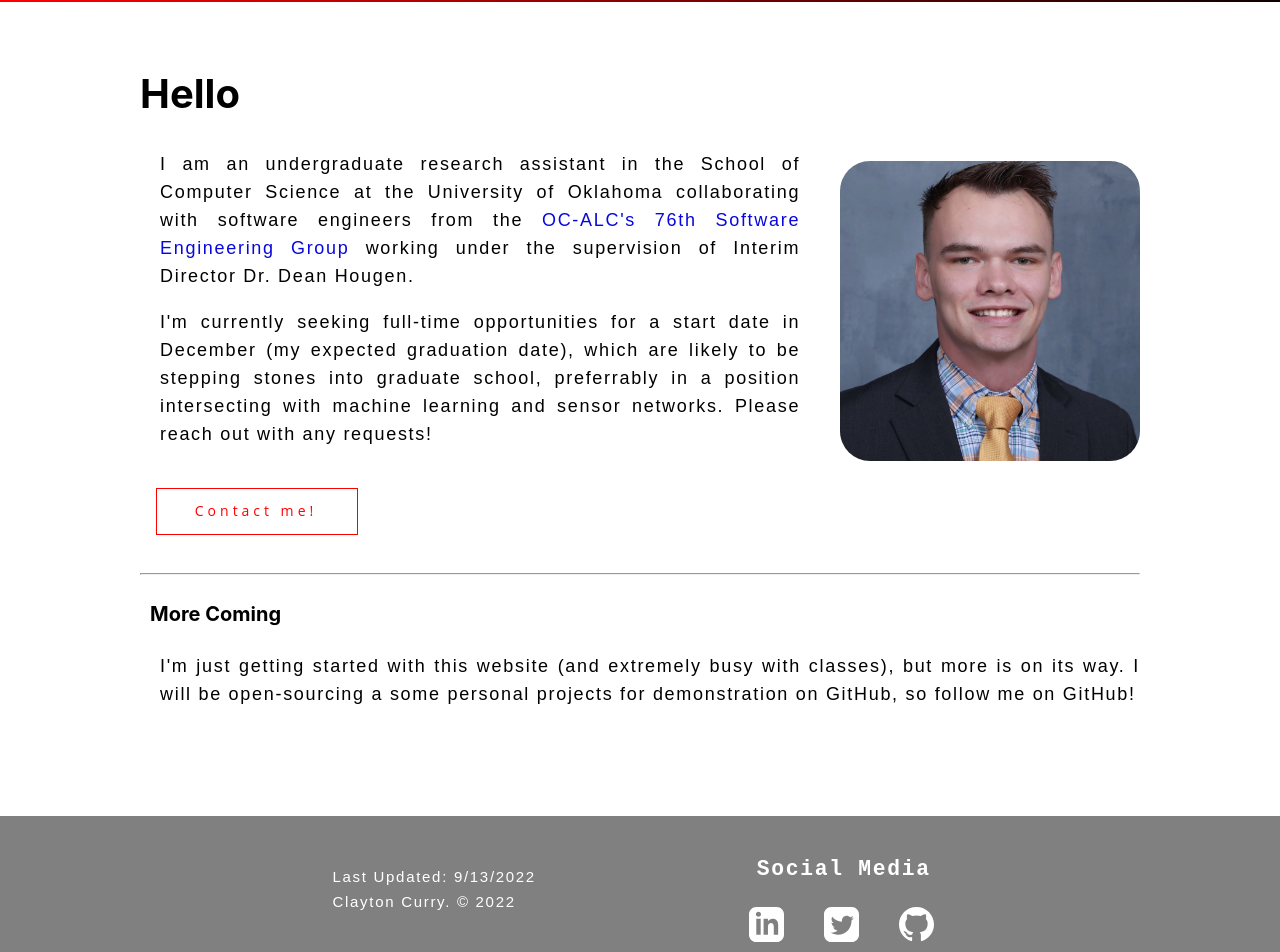
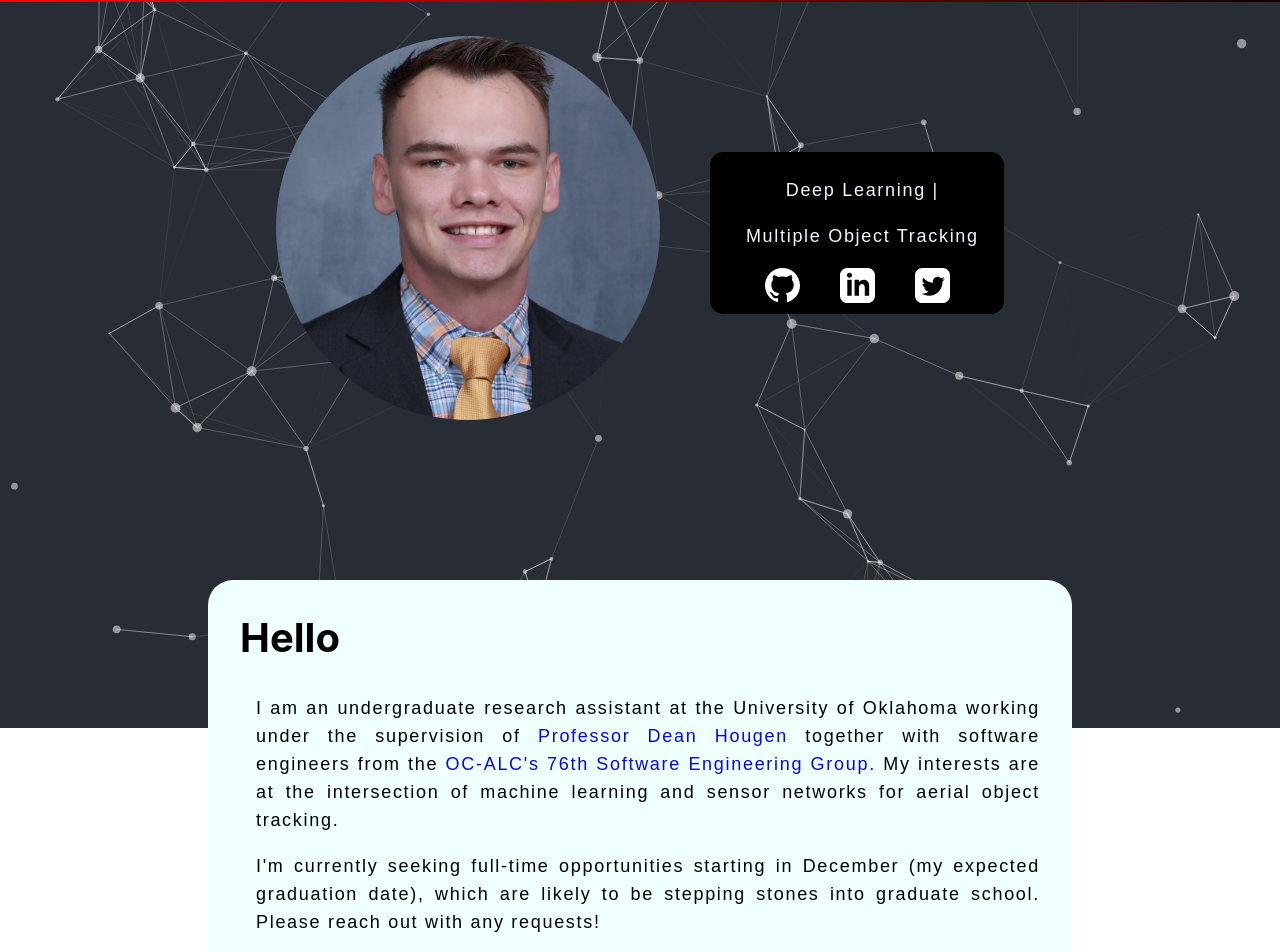
Before and after one commit to clay-curry/Website, a React (Create React App) app: page / in a window 1280 px wide. Shown: the part 72-1024 px from the top of the page. Built offline with nearby package versions, Linux system fonts and the light colour scheme.

Commit message:
added updates

```diff
--- a/package.json
+++ b/package.json
@@ -18,6 +18,8 @@
     "react-latex": "^2.0.0",
     "react-router-dom": "^6.3.0",
     "react-scripts": "^2.1.3",
+    "react-tsparticles": "^2.3.1",
+    "tsparticles": "^2.3.1",
     "typescript": "^4.5.5",
     "web-vitals": "^2.1.4"
   },
--- a/src/components/Footer.tsx
+++ b/src/components/Footer.tsx
@@ -1,17 +1,33 @@
-import React, { Fragment } from 'react';
+import React, { useCallback, Fragment } from 'react';
+import type { Engine } from "tsparticles-engine";
+import { Container } from 'react-dom';
+import { loadFull } from "tsparticles";
 import '../styles/footer.css';
+import Particles from "react-tsparticles";
+import particlesOptions from "./particles.json";
+import { ISourceOptions } from "tsparticles-engine";
 
-  class Footer extends React.Component {
-    render() {
+function Footer() {
+
+    const particlesInit = useCallback(async (engine: Engine) => {
+        await loadFull(engine);
+    }, []);
+
+    const particlesLoaded = useCallback(async (container: Container | undefined) => {
+        await console.log(container);
+      }, []);
+
     return (
         <footer id='foot'>
             <div className='footer-container'>
                 <LastUpdated />
                 <SocialMedia />
             </div>
+            <div className='pheader'>
+            <Particles options={particlesOptions as ISourceOptions} init={particlesInit} />
+            </div>
         </footer>
     );
-    }
 }
 
 
@@ -19,7 +35,7 @@
     return (
         <div className='site-info'>
             <p>Last Updated: 9/13/2022</p>
-            <p>Clayton Curry. © 2022</p>
+            <p>© 2022. <a href="/LICENSE.md">MIT License</a></p>
         </div>
     );
 }
@@ -29,9 +45,9 @@
         <div className='social-media'>
             <p>Social Media</p>
             <div>
+                <a href="https://github.com/claycurry34"><svg id="gh" xmlns="http://www.w3.org/2000/svg" viewBox="0 0 24 24"><path fill="currentColor" d="M12 0c-6.626 0-12 5.373-12 12 0 5.302 3.438 9.8 8.207 11.387.599.111.793-.261.793-.577v-2.234c-3.338.726-4.033-1.416-4.033-1.416-.546-1.387-1.333-1.756-1.333-1.756-1.089-.745.083-.729.083-.729 1.205.084 1.839 1.237 1.839 1.237 1.07 1.834 2.807 1.304 3.492.997.107-.775.418-1.305.762-1.604-2.665-.305-5.467-1.334-5.467-5.931 0-1.311.469-2.381 1.236-3.221-.124-.303-.535-1.524.117-3.176 0 0 1.008-.322 3.301 1.23.957-.266 1.983-.399 3.003-.404 1.02.005 2.047.138 3.006.404 2.291-1.552 3.297-1.23 3.297-1.23.653 1.653.242 2.874.118 3.176.77.84 1.235 1.911 1.235 3.221 0 4.609-2.807 5.624-5.479 5.921.43.372.823 1.102.823 2.222v3.293c0 .319.192.694.801.576 4.765-1.589 8.199-6.086 8.199-11.386 0-6.627-5.373-12-12-12z"/></svg></a>
                 <a href="https://www.linkedin.com/in/clay-curry/"><svg id="in" xmlns="http://www.w3.org/2000/svg" viewBox="0 0 24 24"><path fill="currentColor" d="M19 0h-14c-2.761 0-5 2.239-5 5v14c0 2.761 2.239 5 5 5h14c2.762 0 5-2.239 5-5v-14c0-2.761-2.238-5-5-5zm-11 19h-3v-11h3v11zm-1.5-12.268c-.966 0-1.75-.79-1.75-1.764s.784-1.764 1.75-1.764 1.75.79 1.75 1.764-.783 1.764-1.75 1.764zm13.5 12.268h-3v-5.604c0-3.368-4-3.113-4 0v5.604h-3v-11h3v1.765c1.396-2.586 7-2.777 7 2.476v6.759z"/></svg></a>
                 <a href="https://twitter.com/claycurry_"><svg id="tw" xmlns="http://www.w3.org/2000/svg" viewBox="0 0 24 24"><path fill="currentColor" d="M19 0h-14c-2.761 0-5 2.239-5 5v14c0 2.761 2.239 5 5 5h14c2.762 0 5-2.239 5-5v-14c0-2.761-2.238-5-5-5zm-.139 9.237c.209 4.617-3.234 9.765-9.33 9.765-1.854 0-3.579-.543-5.032-1.475 1.742.205 3.48-.278 4.86-1.359-1.437-.027-2.649-.976-3.066-2.28.515.098 1.021.069 1.482-.056-1.579-.317-2.668-1.739-2.633-3.26.442.246.949.394 1.486.411-1.461-.977-1.875-2.907-1.016-4.383 1.619 1.986 4.038 3.293 6.766 3.43-.479-2.053 1.08-4.03 3.199-4.03.943 0 1.797.398 2.395 1.037.748-.147 1.451-.42 2.086-.796-.246.767-.766 1.41-1.443 1.816.664-.08 1.297-.256 1.885-.517-.439.656-.996 1.234-1.639 1.697z"/></svg></a>
-                <a href="https://github.com/claycurry34"><svg id="gh" xmlns="http://www.w3.org/2000/svg" viewBox="0 0 24 24"><path fill="currentColor" d="M12 0c-6.626 0-12 5.373-12 12 0 5.302 3.438 9.8 8.207 11.387.599.111.793-.261.793-.577v-2.234c-3.338.726-4.033-1.416-4.033-1.416-.546-1.387-1.333-1.756-1.333-1.756-1.089-.745.083-.729.083-.729 1.205.084 1.839 1.237 1.839 1.237 1.07 1.834 2.807 1.304 3.492.997.107-.775.418-1.305.762-1.604-2.665-.305-5.467-1.334-5.467-5.931 0-1.311.469-2.381 1.236-3.221-.124-.303-.535-1.524.117-3.176 0 0 1.008-.322 3.301 1.23.957-.266 1.983-.399 3.003-.404 1.02.005 2.047.138 3.006.404 2.291-1.552 3.297-1.23 3.297-1.23.653 1.653.242 2.874.118 3.176.77.84 1.235 1.911 1.235 3.221 0 4.609-2.807 5.624-5.479 5.921.43.372.823 1.102.823 2.222v3.293c0 .319.192.694.801.576 4.765-1.589 8.199-6.086 8.199-11.386 0-6.627-5.373-12-12-12z"/></svg></a>
             </div>
         </div>
     );
--- /dev/null
+++ b/src/components/particles.json
@@ -0,0 +1,74 @@
+{
+  "background": {
+    "color": {
+      "value": "#282c34"
+    }
+  },
+  "fpsLimit": 120,
+  "interactivity": {
+    "events": {
+      "onClick": {
+        "enable": true,
+        "mode": "push"
+      },
+
+      "resize": true
+    },
+    "modes": {
+      "bubble": {
+        "distance": 400,
+        "duration": 2,
+        "opacity": 0.8,
+        "size": 25
+      },
+      "push": {
+        "quantity": 4
+      },
+      "repulse": {
+        "distance": 200,
+        "duration": 0.4
+      }
+    }
+  },
+  "particles": {
+    "color": {
+      "value": "#ffffff"
+    },
+    "links": {
+      "color": "#ffffff",
+      "distance": 150,
+      "enable": true,
+      "opacity": 0.5,
+      "width": 1
+    },
+    "collisions": {
+      "enable": true
+    },
+    "move": {
+      "direction": "none",
+      "enable": true,
+      "outMode": "bounce",
+      "random": false,
+      "speed": 0.6,
+      "straight": false
+    },
+    "number": {
+      "density": {
+        "enable": true,
+        "value_area": 800
+      },
+      "value": 80
+    },
+    "opacity": {
+      "value": 0.5
+    },
+    "shape": {
+      "type": "circle"
+    },
+    "size": {
+      "random": true,
+      "value": 5
+    }
+  },
+  "detectRetina": true
+}
--- a/src/index.tsx
+++ b/src/index.tsx
@@ -5,8 +5,6 @@
 import NavBar from './components/NavBar';
 import Footer from './components/Footer';
 import { Home, Research, Projects, Contact } from './pages';
-
-
 
 ReactDOM.render(
   <React.StrictMode>
--- a/src/pages/Home.tsx
+++ b/src/pages/Home.tsx
@@ -7,9 +7,22 @@
 
   return (
     <>
+      <div className='me'>
+        <img src={require('../images/Clay_Face.JPG')} alt="Portrait of Clayton Curry" />
+        <div className='social-media'>
+        <p>Deep Learning | </p>
+        <p>Multiple Object Tracking</p>
+          <div>
+            <a href="https://github.com/claycurry34"><svg id="gh" xmlns="http://www.w3.org/2000/svg" viewBox="0 0 24 24"><path fill="currentColor" d="M12 0c-6.626 0-12 5.373-12 12 0 5.302 3.438 9.8 8.207 11.387.599.111.793-.261.793-.577v-2.234c-3.338.726-4.033-1.416-4.033-1.416-.546-1.387-1.333-1.756-1.333-1.756-1.089-.745.083-.729.083-.729 1.205.084 1.839 1.237 1.839 1.237 1.07 1.834 2.807 1.304 3.492.997.107-.775.418-1.305.762-1.604-2.665-.305-5.467-1.334-5.467-5.931 0-1.311.469-2.381 1.236-3.221-.124-.303-.535-1.524.117-3.176 0 0 1.008-.322 3.301 1.23.957-.266 1.983-.399 3.003-.404 1.02.005 2.047.138 3.006.404 2.291-1.552 3.297-1.23 3.297-1.23.653 1.653.242 2.874.118 3.176.77.84 1.235 1.911 1.235 3.221 0 4.609-2.807 5.624-5.479 5.921.43.372.823 1.102.823 2.222v3.293c0 .319.192.694.801.576 4.765-1.589 8.199-6.086 8.199-11.386 0-6.627-5.373-12-12-12z"/></svg></a>
+            <a href="https://www.linkedin.com/in/clay-curry/"><svg id="in" xmlns="http://www.w3.org/2000/svg" viewBox="0 0 24 24"><path fill="currentColor" d="M19 0h-14c-2.761 0-5 2.239-5 5v14c0 2.761 2.239 5 5 5h14c2.762 0 5-2.239 5-5v-14c0-2.761-2.238-5-5-5zm-11 19h-3v-11h3v11zm-1.5-12.268c-.966 0-1.75-.79-1.75-1.764s.784-1.764 1.75-1.764 1.75.79 1.75 1.764-.783 1.764-1.75 1.764zm13.5 12.268h-3v-5.604c0-3.368-4-3.113-4 0v5.604h-3v-11h3v1.765c1.396-2.586 7-2.777 7 2.476v6.759z"/></svg></a>
+            <a href="https://twitter.com/claycurry_"><svg id="tw" xmlns="http://www.w3.org/2000/svg" viewBox="0 0 24 24"><path fill="currentColor" d="M19 0h-14c-2.761 0-5 2.239-5 5v14c0 2.761 2.239 5 5 5h14c2.762 0 5-2.239 5-5v-14c0-2.761-2.238-5-5-5zm-.139 9.237c.209 4.617-3.234 9.765-9.33 9.765-1.854 0-3.579-.543-5.032-1.475 1.742.205 3.48-.278 4.86-1.359-1.437-.027-2.649-.976-3.066-2.28.515.098 1.021.069 1.482-.056-1.579-.317-2.668-1.739-2.633-3.26.442.246.949.394 1.486.411-1.461-.977-1.875-2.907-1.016-4.383 1.619 1.986 4.038 3.293 6.766 3.43-.479-2.053 1.08-4.03 3.199-4.03.943 0 1.797.398 2.395 1.037.748-.147 1.451-.42 2.086-.796-.246.767-.766 1.41-1.443 1.816.664-.08 1.297-.256 1.885-.517-.439.656-.996 1.234-1.639 1.697z"/></svg></a>
+          </div>
+        </div>
+      </div>
       <div id='body'>
         <Paragraph />
       </div>
+
     </>
   );
 }
@@ -18,23 +31,30 @@
   const partnership = "https://ou.edu/research-norman/news-events/2020/oc-alc-teams-up-with-ou-on-educational-partnership-agreement";
   return (<Fragment>
     <h2>Hello</h2>
-    <div id='me'><img src={require('../images/Clay_Face.JPG')} alt="Portrait of Clayton Curry" /></div>
+
+    <div>
     <p>
-    I am an undergraduate research assistant in the School of Computer Science at the University of Oklahoma collaborating with
-    software engineers from the <a href={partnership}>OC-ALC's 76th Software Engineering Group</a> working under the supervision
-    of Interim Director Dr. Dean Hougen.
-    </p>
+    I am an undergraduate research assistant at the University of Oklahoma working under the supervision
+    of <a href="https://www.ou.edu/coe/cs/people/hougen">Professor Dean Hougen</a> together with software
+    engineers from the <a href={partnership}>OC-ALC's 76th Software Engineering Group.</a> My interests are
+    at the intersection of machine learning and sensor networks for aerial object tracking.</p>
 
-    <p>I'm currently seeking full-time opportunities for a start date in December (my expected graduation date), which are likely to be stepping stones into
-      graduate school, preferrably in a position intersecting with machine learning and sensor networks. Please reach out with any
+    <p>I'm currently seeking full-time opportunities starting in December (my expected graduation date), which are likely to be stepping stones into
+      graduate school. Please reach out with any
       requests!</p>
+    </div>
 
-    <ContactMe />
+    <div>
+      <ContactMe />
+
+    </div>
+
+    <div>
     <hr />
     <h4>More Coming</h4>
     <p>I'm just getting started with this website (and extremely busy with classes), but more is on its way. I will be open-sourcing a some personal
       projects for demonstration on GitHub, so follow me on GitHub!</p>
-
+    </div>
     </Fragment>
   );
 }
--- a/src/styles/footer.css
+++ b/src/styles/footer.css
@@ -25,6 +25,13 @@
     margin-right: auto;
 }
 
+.pheader {
+    position: absolute;
+    height: 100%;
+    width: 100%;
+    z-index: -1000;
+    margin: -100%;
+  }
 
 .site-info {
     display: flex;
@@ -37,18 +44,35 @@
 .site-info p {
     margin-block: 5px;
     width: 210px;
-    color: white;
+    color: darkgrey;
     line-height: 100%;
     font-size: 15px;
 }
 
-.social-media {
+.site-info a {
+    margin-block: 5px;
+    width: 210px;
+    color: white;
+    line-height: 100%;
+    font-size: 15px;
+    text-decoration: none;
+}
+.site-info a:hover {
+    margin-block: 5px;
+    width: 210px;
+    color: white;
+    line-height: 100%;
+    font-size: 15px;
+    text-decoration: underline;
+}
+
+.footer-container .social-media {
     display: flex;
     flex-direction: column;
     flex-wrap: wrap;
     align-items: center;
 }
-.social-media p {
+.footer-container .social-media p {
     font-size: 16pt;
     font-weight: 700;
     font-family: 'Courier New', Courier, monospace;
--- a/src/styles/navbar.css
+++ b/src/styles/navbar.css
@@ -30,7 +30,6 @@
     text-decoration: none;
     color: white;
 }
-
 
 
 .buttons-container {
--- a/src/styles/page.css
+++ b/src/styles/page.css
@@ -9,37 +9,65 @@
   -moz-osx-font-smoothing: grayscale;
   display: flex;
   align-content: space-between;
+  justify-content: space-between;
 }
 
 div#root {
   height: 100%;
-  display: inline-flex;
+  display: flex;
   justify-content: space-between;
   flex-direction: column;
-  align-content: flex-start;
   gap: 50px;
+
+}
+
+.me {
+  margin-top: 100px;
+  gap: 50px;
+  display: flex;
+  flex-direction: row;
+  margin-left: auto;
+  margin-right: auto;
+  text-align: center;
+  justify-content: center;
+  align-content: center;
+  align-items: center;
+  justify-items: center;
+}
+
+.me > img {
+  margin-bottom: 10px;
+  width: max(30px, 30vw);
+  height: max(30px, 30vw);
+  border-radius: 50%;
+}
+
+.me .social-media{
+  padding: 5pt 10pt 5pt 10pt;
+  background-color: black;
+  border-radius: 10pt;
+  width: fit-content;
+}
+
+.me .social-media p {
+  text-align: center;
+  width: 200pt;
+  font-family: Arial, serif;
+  color: aliceblue;
 }
 
 #body {
-  width: min(1000px, 95%);
+  width: min(800px, 70%);
   margin-top: 100px;
   margin-left: auto;
   margin-right: auto;
+  padding-left: 2.5%;
+  padding-right: 2.5%;
+  background-color: azure;
+  border-radius: 25px;
 }
 
-#me {
-  height: max(300px, 15vw);
-  float: right;
-  padding-left: 40px;
-  transform: translateY(10px);
-  padding-bottom: 20px;
-  z-index: 0;
-}
 
-#me>img {
-  height: 100%;
-  border-radius: 10%;
-}
 
 .break {
     flex-basis: 100%;
```
Also changed, not shown: src/components/NavBar.tsx (+9 -4 lines), 1 other file (tests, documents, lock files or other folders). Lines whose indentation alone changed are shown as unchanged.
